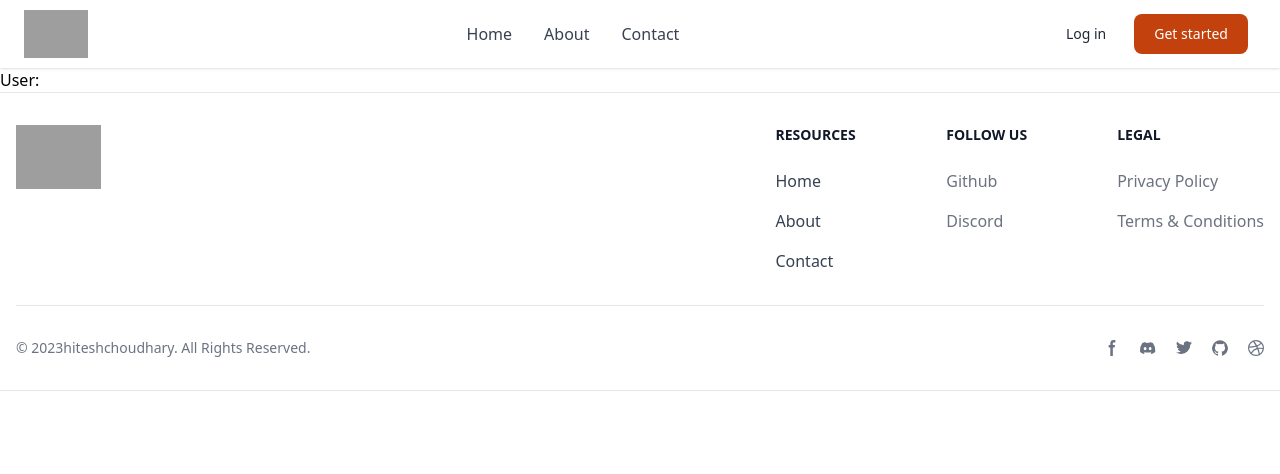
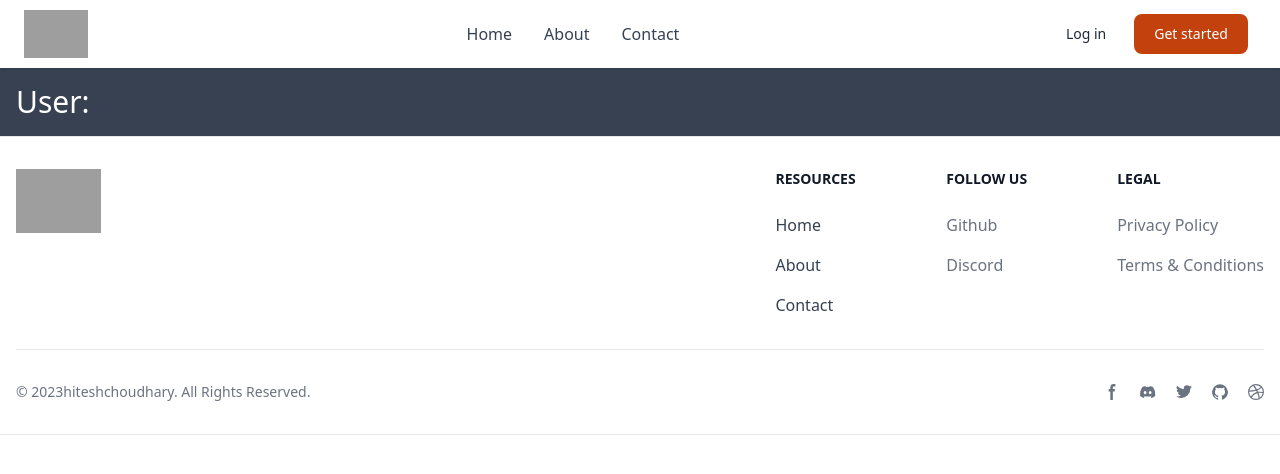
Before and after one commit to anirudha-8/07-react-router-crash-course-project, a React (Vite) app: page /user in a window 1280 px wide. Shown: the top 474 px of the page. Built offline with nearby package versions, Linux system fonts and the light colour scheme; grey boxes are pictures that could not be loaded.

Commit message:
add styling to User component

```diff
--- a/src/components/User/User.jsx
+++ b/src/components/User/User.jsx
@@ -2,6 +2,10 @@ import { useParams } from "react-router-dom";
 
 const User = () => {
 	const { userId } = useParams();
-	return <div>User: {userId}</div>;
+	return (
+		<div className="bg-gray-700 text-white text-3xl p-4">
+			User: {userId}
+		</div>
+	);
 };
 export default User;
```
